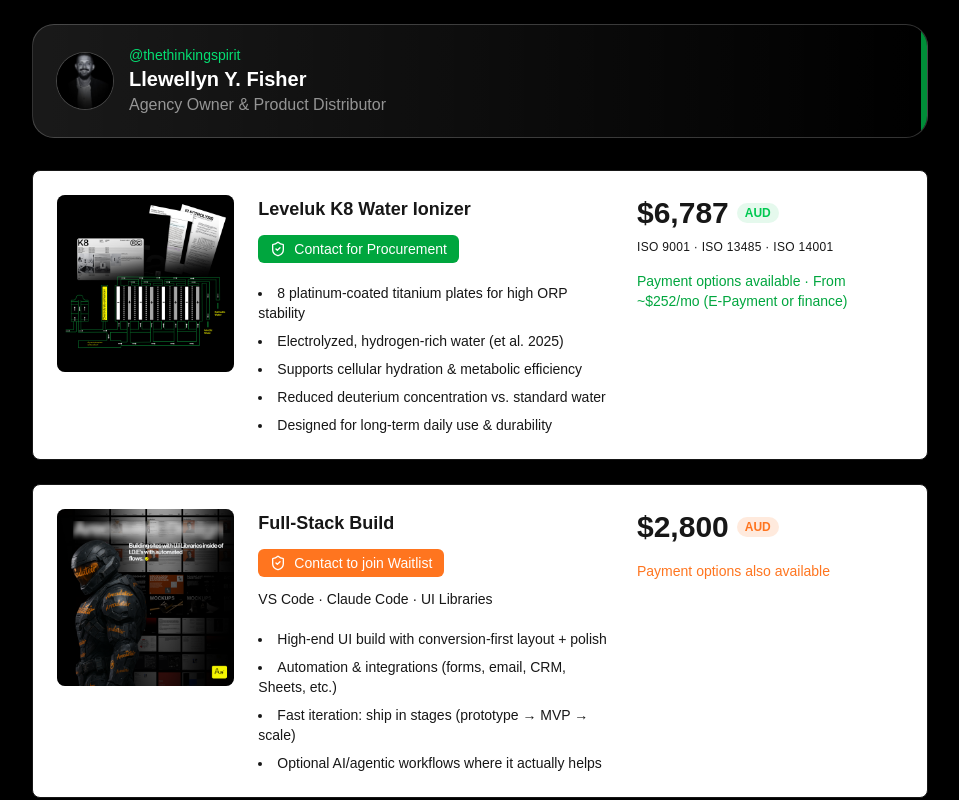
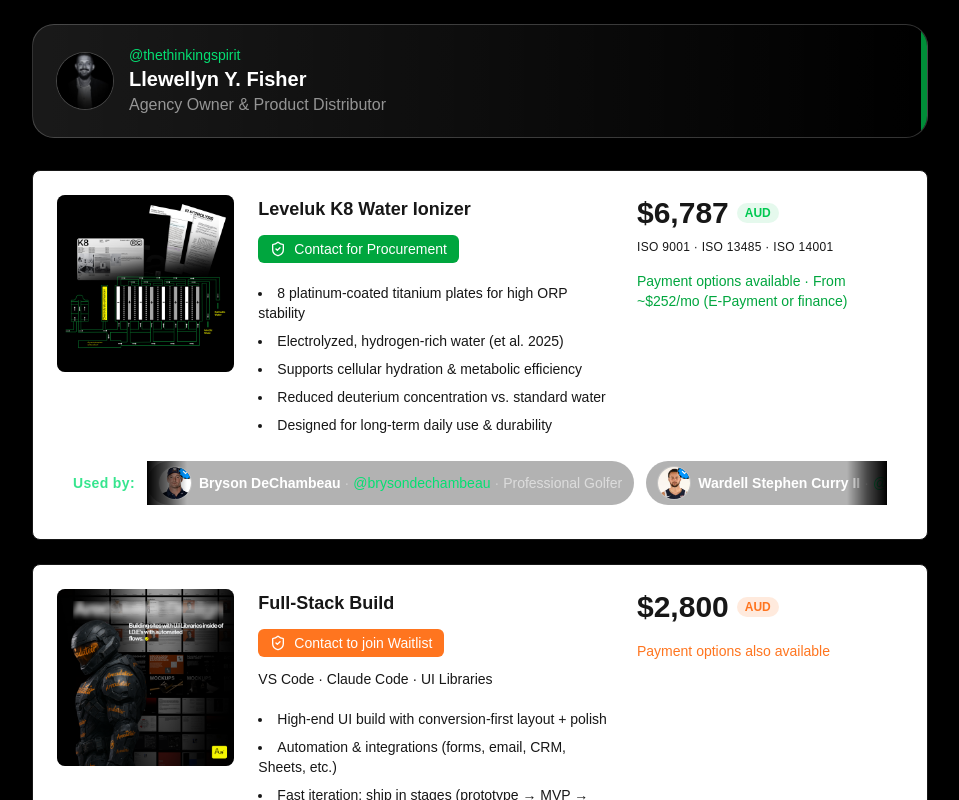
Before and after one commit to telluricaquarian/thethinkingspiritrepo, a Next.js app: page / in a window 1280 px wide. Shown: the top 800 px of the page, without its empty margins (160-1119 px from the left). Built offline with nearby package versions, Linux system fonts and the light colour scheme.

Commit message:
Fix ProductCard usedByItems typing

```diff
--- a/components/ui/product-card-1.tsx
+++ b/components/ui/product-card-1.tsx
@@ -6,6 +6,7 @@
 import { ShieldCheck } from "lucide-react";
 
 import { cn } from "@/lib/utils";
+import { UsedByMarquee, type UsedByItem } from "@/components/ui/used-by-marquee";
 
 type MotionDivProps = React.ComponentPropsWithoutRef<typeof motion.div>;
 
@@ -21,6 +22,7 @@
   ctaLabel?: string;
   toolingLine?: string;
   accent?: "green" | "orange" | (string & {});
+  usedByItems?: UsedByItem[]; // ✅ NEW
 };
 
 const ProductCard = React.forwardRef<HTMLDivElement, ProductCardProps>(
@@ -38,6 +40,7 @@
       ctaLabel,
       toolingLine,
       accent = "green",
+      usedByItems, // ✅ pull out so it doesn't get forwarded to DOM
       ...props
     },
     ref
@@ -86,12 +89,6 @@
         <div className="grid grid-cols-1 md:grid-cols-[1fr_2fr_1.5fr] gap-6 items-start">
           {/* Image */}
           <div className="flex flex-col items-center gap-4">
-            {/*
-              FIX:
-              - mobile: use a wider aspect so images aren't cropped
-              - use object-contain so the whole schematic is visible
-              - keep desktop behaving nicely (still constrained, but not forced square)
-            */}
             <div className="relative w-full max-w-[520px] mx-auto overflow-hidden rounded-lg bg-black/30 ring-1 ring-white/10 aspect-[16/10] md:aspect-square md:max-w-[200px]">
               <Image
                 src={imageUrl}
@@ -160,6 +157,17 @@
             )}
           </div>
         </div>
+
+        {/* ✅ Used-by row */}
+        {usedByItems?.length ? (
+          <div className="mt-4">
+            <UsedByMarquee
+              items={usedByItems}
+              duration={22}
+              direction="left"
+            />
+          </div>
+        ) : null}
       </motion.div>
     );
   }
```
